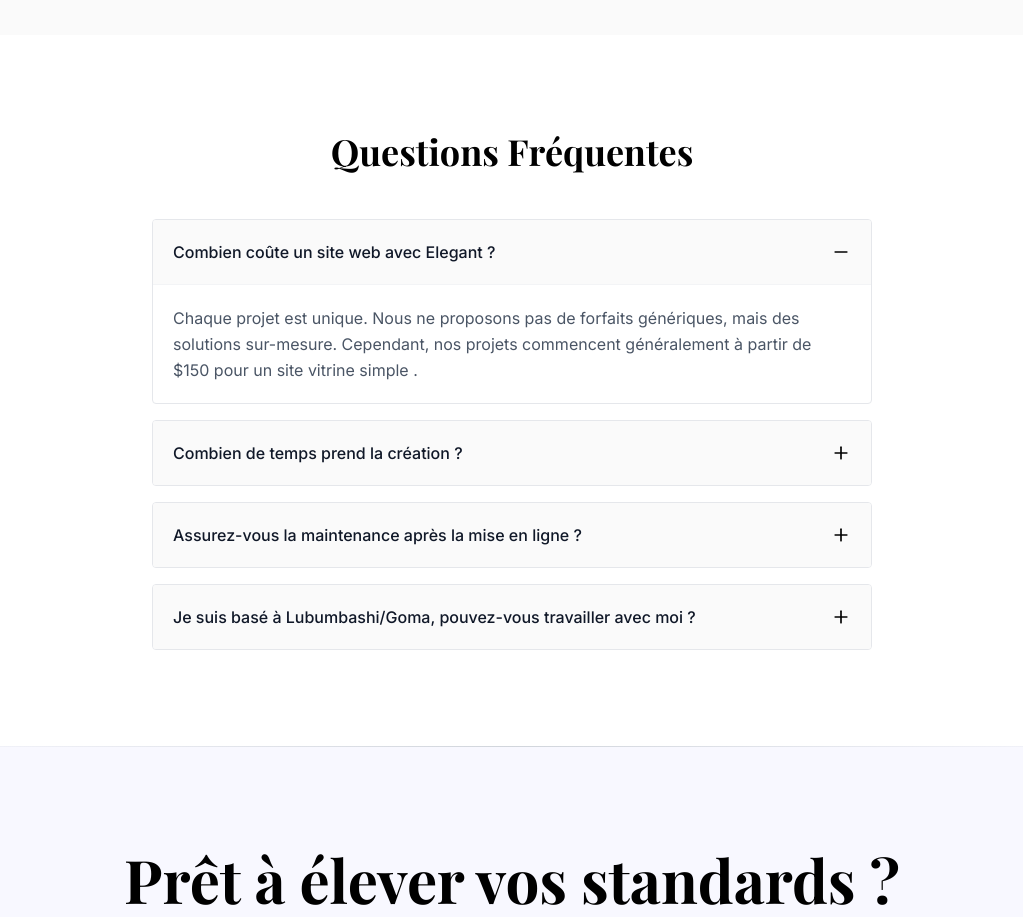
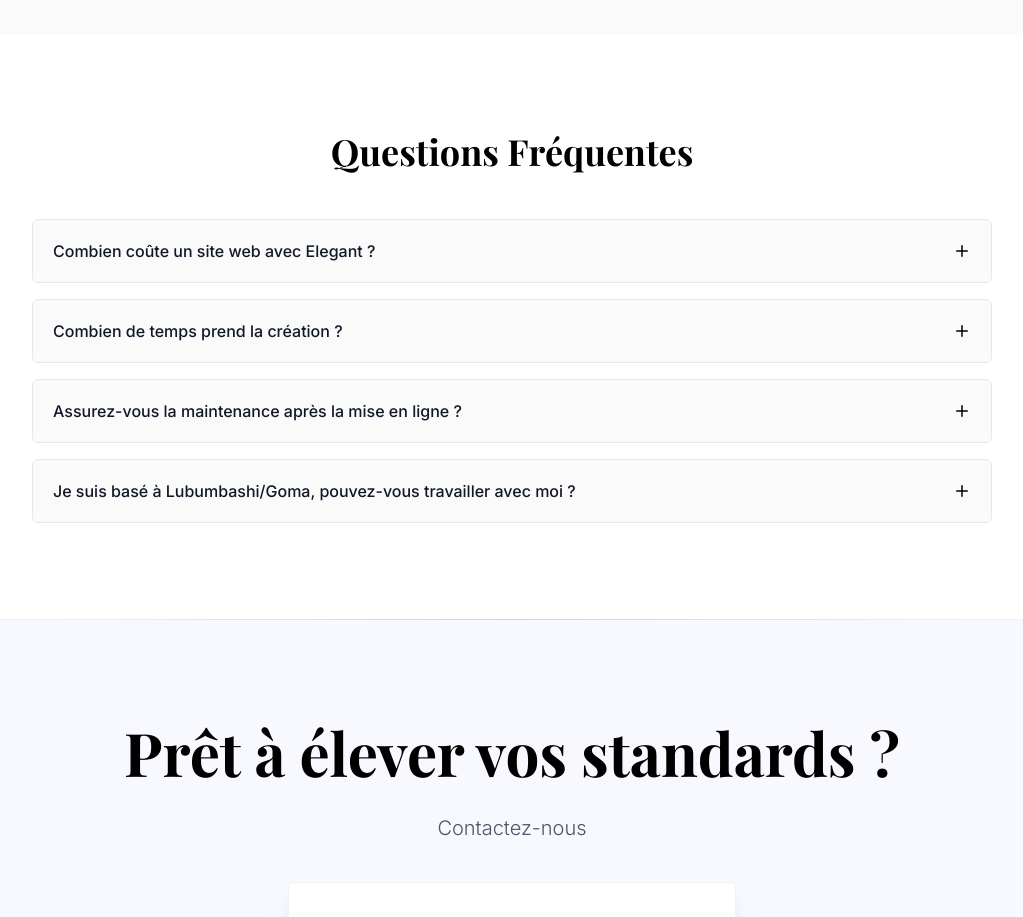
Before and after one commit to CoffeePuma55644/elegant-prod-landing-page, a React (Vite) app: page / in a window 1280 px wide. Shown: the part 2800-3717 px from the top of the page, without its empty margins (128-1151 px from the left). Built offline with nearby package versions, Linux system fonts and the light colour scheme.

Commit message:
Refactor FAQ component for improved styling and accessibility

```diff
--- a/src/components/FAQ.jsx
+++ b/src/components/FAQ.jsx
@@ -21,13 +21,13 @@ const faqs = [
 ];
 
 const FAQ = () => {
-  const [openIndex, setOpenIndex] = useState(0);
+  const [openIndex, setOpenIndex] = useState(null);
 
   return (
-    <section id="faq" className="py-24 bg-white">
-      <div className="max-w-3xl mx-auto px-6">
+    <section id="faq" className="py-20 sm:py-24 bg-white">
+      <div className="max-w-3xl md:max-w-4xl lg:max-w-5xl mx-auto px-4 sm:px-6 lg:px-8">
 
-        <h2 className="font-serif text-3xl md:text-4xl font-bold text-black text-center mb-12">
+        <h2 className="font-serif text-2xl sm:text-3xl md:text-4xl font-bold text-black text-center mb-8 sm:mb-12">
           Questions Fréquentes
         </h2>
 
@@ -35,26 +35,27 @@ const FAQ = () => {
           {faqs.map((faq, index) => (
             <div
               key={index}
-              className="border border-gray-200 rounded-sm overflow-hidden"
+              className="border border-gray-200 rounded-md overflow-hidden"
             >
               <button
-                className="w-full flex items-center justify-between p-5 text-left bg-[#FAFAFA] hover:bg-gray-50 transition-colors"
+                className="w-full flex items-start sm:items-center justify-between p-4 sm:p-5 text-left bg-[#FAFAFA] hover:bg-gray-50 transition-colors"
                 onClick={() => setOpenIndex(openIndex === index ? null : index)}
+                aria-expanded={openIndex === index}
               >
-                <span className="font-medium text-gray-900">{faq.q}</span>
+                <span className="font-medium text-gray-900 text-sm sm:text-base leading-snug">{faq.q}</span>
                 {openIndex === index ? (
-                  <Minus size={20} className="text-black shrink-0" />
+                  <Minus size={18} className="text-black shrink-0 ml-3" />
                 ) : (
-                  <Plus size={20} className="text-black shrink-0" />
+                  <Plus size={18} className="text-black shrink-0 ml-3" />
                 )}
               </button>
 
               <div
                 className={`overflow-hidden transition-all duration-300 ease-in-out ${
-                  openIndex === index ? 'max-h-40 opacity-100' : 'max-h-0 opacity-0'
+                  openIndex === index ? 'max-h-[1000px] opacity-100' : 'max-h-0 opacity-0'
                 }`}
               >
-                <div className="p-5 text-gray-600 leading-relaxed border-t border-gray-100">
+                <div className="p-4 sm:p-5 text-gray-600 leading-relaxed border-t border-gray-100 text-sm sm:text-base">
                   {faq.a}
                 </div>
               </div>
```
